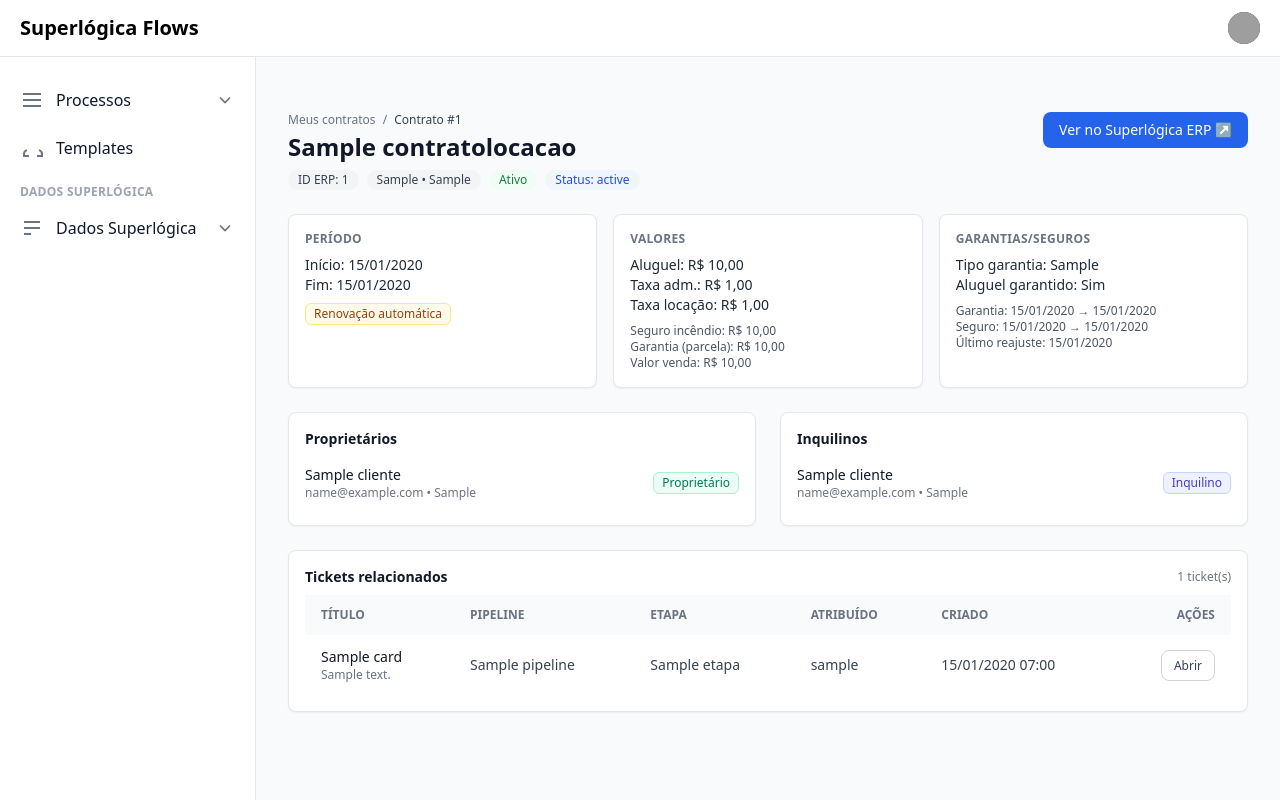
After one commit to thiagohfagundes/flows, a Django app: page /importador/contratos/1/ in a window 1280 px wide. The commit adds this page. Run offline with Django 5.2, Linux system fonts and the light colour scheme; a user stored in the database is signed in; tables that the repository leaves empty hold one stand-in row (values such as "Sample post"); some libraries are stand-ins or nearby versions; grey boxes are pictures that could not be loaded.

Commit message:
telas base quase completas

```diff
--- a/importador_erp/urls.py
+++ b/importador_erp/urls.py
@@ -4,4 +4,5 @@ from . import views
 urlpatterns = [
     path("importar/contratos/", views.importar_contratos_meus, name="importar_contratos"),
     path("importar/proprietarios/", views.importar_proprietarios, name="importar_proprietarios"),
+    path("contratos/<int:pk>/", views.contrato_detail, name="contrato_detail"),
 ]
--- a/importador_erp/views.py
+++ b/importador_erp/views.py
@@ -353,3 +353,29 @@ class ContratosLocacaoListView(ListView):
         qs.pop("page", None)
         ctx["querystring"] = qs.urlencode()
         return ctx
+
+@login_required
+def contrato_detail(request, pk):
+    contrato = (
+        ContratoLocacao.objects
+        .select_related("licenca")
+        .prefetch_related(
+            "proprietarios", "inquilinos",
+            # cards vinculados e dependências comuns para listar bonitinho
+            "cards__etapa", "cards__pipeline", "cards__atribuido_a",
+        )
+        .get(pk=pk)
+    )
+
+    # KPIs rápidos
+    cards = contrato.cards.all()  # graças ao related_name='cards' no M2M de Card
+    tarefas_total = 0
+    tarefas_done = 0
+    # se quiser contar tarefas, dá para anotar; para simplicidade, deixo sem anotar aqui
+
+    ctx = {
+        "contrato": contrato,
+        "cards": cards,
+        "erp_url": f"https://apps.superlogica.net/imobiliaria/contratos/id/{contrato.identificador_contrato}",
+    }
+    return render(request, "importador_erp/contrato_detail.html", ctx)
--- a/kanban/urls.py
+++ b/kanban/urls.py
@@ -27,7 +27,10 @@ urlpatterns = [
     path("cards/<int:card_id>/delete/", views.card_delete, name="card_delete"),
     path("cards/<int:card_id>/move/", views.card_move, name="card_move"),
     path("cards/<int:card_id>/", views.card_detail, name="card_detail"),
+    path("cards/<int:card_id>/page/", views.card_full, name="card_full"),
     path("cards/", views.TicketListView.as_view(), name="tickets_list"),
+    path("cards/<int:card_id>/update-etapa/", views.card_update_etapa, name="card_update_etapa"),
+    path("cards/<int:card_id>/update-assign/", views.card_update_assign, name="card_update_assign"),
 
     # apenas htmx (filtros dinâmicos)
     path("filtros/etapas/", views.filtro_etapas, name="filtro_etapas"),
--- a/templates/base.html
+++ b/templates/base.html
@@ -82,43 +82,40 @@
        aria-label="Sidebar">
   <div class="h-full px-3 pb-4 overflow-y-auto bg-white">
     <ul class="space-y-2 font-medium">
+
+      {% with name=request.resolver_match.url_name %}
       <!-- Processos -->
-
       <li>
         <button type="button"
                 class="flex w-full items-center p-2 rounded-lg hover:bg-gray-100 text-gray-900"
-                    data-collapse-toggle="submenu-superlogica"
-                    aria-controls="submenu-superlogica">
+                data-collapse-toggle="submenu-processos"
+                aria-controls="submenu-processos">
           <svg class="w-6 h-6 text-gray-500" fill="none" stroke="currentColor" stroke-width="2" viewBox="0 0 24 24"><path d="M3 12h18M3 6h18M3 18h18"/></svg>
           <span class="ml-3 flex-1 text-left">Processos</span>
           <svg class="ml-auto h-5 w-5 text-gray-500" fill="none" stroke="currentColor" stroke-width="2" viewBox="0 0 24 24"><path d="M6 9l6 6 6-6"/></svg>
         </button>
 
-            {% with name=request.resolver_match.url_name %}
-            <ul id="submenu-superlogica"
-                class="mt-1 space-y-1 pl-9 {% if name == 'meus_clientes' or name == 'meus_contratos' %}{% else %}hidden{% endif %}">
+        <ul id="submenu-processos"
+            class="mt-1 space-y-1 pl-9 {% if name == 'pipelines' or name == 'tickets_list' %}{% else %}hidden{% endif %}">
           <li>
             <a href="{% url 'kanban:pipelines' %}"
-                   class="flex items-center p-2 rounded-lg hover:bg-gray-100
-                          {% if name == 'meus_clientes' %}bg-gray-100 text-gray-900{% else %}text-gray-700{% endif %}">
+               class="flex items-center p-2 rounded-lg hover:bg-gray-100 {% if name == 'pipelines' %}bg-gray-100 text-gray-900{% else %}text-gray-700{% endif %}">
               <span class="truncate">Meus processos</span>
             </a>
           </li>
           <li>
             <a href="{% url 'kanban:tickets_list' %}"
-                   class="flex items-center p-2 rounded-lg hover:bg-gray-100
-                          {% if name == 'meus_contratos' %}bg-gray-100 text-gray-900{% else %}text-gray-700{% endif %}">
+               class="flex items-center p-2 rounded-lg hover:bg-gray-100 {% if name == 'tickets_list' %}bg-gray-100 text-gray-900{% else %}text-gray-700{% endif %}">
               <span class="truncate">Meus tickets</span>
             </a>
           </li>
         </ul>
-            {% endwith %}
       </li>
 
       <!-- Templates -->
       <li>
         <a href="{% url 'kanban_templates:template_list' %}"
-               class="flex items-center p-2 rounded-lg hover:bg-gray-100 {% if request.resolver_match and request.resolver_match.url_name == 'template_list' %}bg-gray-100 text-gray-900{% else %}text-gray-900{% endif %}">
+           class="flex items-center p-2 rounded-lg hover:bg-gray-100 {% if name == 'template_list' %}bg-gray-100 text-gray-900{% else %}text-gray-900{% endif %}">
           <svg class="w-6 h-6 text-gray-500" fill="none" stroke="currentColor" stroke-width="2" viewBox="0 0 24 24"><path d="M17 20h5v-2a4 4 0 00-3-3.87M9 20H4v-2a4 4 0 013-3.87"/></svg>
           <span class="ml-3">Templates</span>
         </a>
@@ -129,40 +126,39 @@
         <div class="px-2 pt-2 text-xs font-semibold uppercase tracking-wide text-gray-400">Dados Superlógica</div>
       </li>
 
-          <!-- Macroopção Dados Superlógica -->
+      <!-- Dados Superlógica -->
       <li>
         <button type="button"
                 class="flex w-full items-center p-2 rounded-lg hover:bg-gray-100 text-gray-900"
-                    data-collapse-toggle="submenu-superlogica"
-                    aria-controls="submenu-superlogica">
+                data-collapse-toggle="submenu-dados-sl"
+                aria-controls="submenu-dados-sl">
           <svg class="w-6 h-6 text-gray-500" fill="none" stroke="currentColor" stroke-width="2" viewBox="0 0 24 24"><path d="M4 6h16M4 12h16M4 18h7"/></svg>
           <span class="ml-3 flex-1 text-left">Dados Superlógica</span>
           <svg class="ml-auto h-5 w-5 text-gray-500" fill="none" stroke="currentColor" stroke-width="2" viewBox="0 0 24 24"><path d="M6 9l6 6 6-6"/></svg>
         </button>
 
-            {% with name=request.resolver_match.url_name %}
-            <ul id="submenu-superlogica"
+        <ul id="submenu-dados-sl"
             class="mt-1 space-y-1 pl-9 {% if name == 'meus_clientes' or name == 'meus_contratos' %}{% else %}hidden{% endif %}">
           <li>
             <a href="{% url 'meus_clientes' %}"
-                   class="flex items-center p-2 rounded-lg hover:bg-gray-100
-                          {% if name == 'meus_clientes' %}bg-gray-100 text-gray-900{% else %}text-gray-700{% endif %}">
+               class="flex items-center p-2 rounded-lg hover:bg-gray-100 {% if name == 'meus_clientes' %}bg-gray-100 text-gray-900{% else %}text-gray-700{% endif %}">
               <span class="truncate">Meus clientes</span>
             </a>
           </li>
           <li>
             <a href="{% url 'meus_contratos' %}"
-                   class="flex items-center p-2 rounded-lg hover:bg-gray-100
-                          {% if name == 'meus_contratos' %}bg-gray-100 text-gray-900{% else %}text-gray-700{% endif %}">
+               class="flex items-center p-2 rounded-lg hover:bg-gray-100 {% if name == 'meus_contratos' %}bg-gray-100 text-gray-900{% else %}text-gray-700{% endif %}">
               <span class="truncate">Meus contratos</span>
             </a>
           </li>
         </ul>
+      </li>
       {% endwith %}
-          </li>
+
     </ul>
   </div>
 </aside>
+
 
     <!-- Conteúdo principal -->
     <main class="p-4 lg:ml-64 pt-20">
--- /dev/null
+++ b/templates/importador_erp/contrato_detail.html
@@ -0,0 +1,179 @@
+{% extends "base.html" %}
+{% block title %}Contrato {{ contrato.identificador_contrato }} – {{ contrato.nome_do_imovel }}{% endblock %}
+
+{% block content %}
+<div class="mx-auto max-w-7xl px-4 py-8 space-y-6">
+
+  <!-- Header / Ações -->
+  <div class="flex flex-wrap items-start justify-between gap-3">
+    <div>
+      <nav class="text-xs text-gray-500 mb-1">
+        <a href="{% url 'meus_contratos' %}" class="hover:underline">Meus contratos</a>
+        <span class="mx-1">/</span>
+        <span class="text-gray-700">Contrato #{{ contrato.id }}</span>
+      </nav>
+      <h1 class="text-2xl font-semibold text-gray-900 leading-tight">
+        {{ contrato.nome_do_imovel }}
+      </h1>
+      <div class="mt-2 flex flex-wrap items-center gap-2">
+        <span class="inline-flex items-center rounded-full bg-gray-100 px-2.5 py-0.5 text-xs text-gray-700">
+          ID ERP: {{ contrato.identificador_contrato }}
+        </span>
+        <span class="inline-flex items-center rounded-full bg-gray-100 px-2.5 py-0.5 text-xs text-gray-700">
+          {{ contrato.tipo_imovel }} • {{ contrato.tipo_contrato }}
+        </span>
+        <span class="inline-flex items-center rounded-full px-2.5 py-0.5 text-xs
+                     {% if contrato.contrato_ativo %}bg-green-50 text-green-700{% else %}bg-red-50 text-red-700{% endif %}">
+          {% if contrato.contrato_ativo %}Ativo{% else %}Inativo{% endif %}
+        </span>
+        <span class="inline-flex items-center rounded-full bg-blue-50 px-2.5 py-0.5 text-xs text-blue-700">
+          Status: {{ contrato.status_contrato }}
+        </span>
+      </div>
+    </div>
+
+    <div class="flex items-center gap-2">
+      <a href="{{ erp_url }}" target="_blank" rel="noopener"
+         class="rounded-lg bg-blue-600 px-4 py-2 text-sm font-medium text-white hover:bg-blue-700">
+        Ver no Superlógica ERP ↗
+      </a>
+    </div>
+  </div>
+
+  <!-- Resumo do contrato -->
+  <section class="grid grid-cols-1 gap-4 md:grid-cols-3">
+    <div class="rounded-lg border border-gray-200 bg-white p-4 shadow-sm">
+      <div class="text-xs font-semibold uppercase tracking-wide text-gray-500 mb-2">Período</div>
+      <div class="text-sm text-gray-800">
+        Início: <span class="font-medium">{{ contrato.data_inicio|date:"d/m/Y" }}</span><br>
+        Fim: <span class="font-medium">{{ contrato.data_fim|date:"d/m/Y" }}</span>
+      </div>
+      {% if contrato.renovacao_automatica %}
+        <div class="mt-2 inline-flex items-center rounded-md bg-amber-50 px-2 py-0.5 text-xs text-amber-800 border border-amber-200">
+          Renovação automática
+        </div>
+      {% endif %}
+    </div>
+
+    <div class="rounded-lg border border-gray-200 bg-white p-4 shadow-sm">
+      <div class="text-xs font-semibold uppercase tracking-wide text-gray-500 mb-2">Valores</div>
+      <div class="text-sm text-gray-800">
+        Aluguel: <span class="font-medium">R$ {{ contrato.valor_aluguel|floatformat:2 }}</span><br>
+        Taxa adm.: <span class="font-medium">R$ {{ contrato.taxa_administracao|floatformat:2 }}</span><br>
+        Taxa locação: <span class="font-medium">R$ {{ contrato.taxa_locacao|floatformat:2 }}</span>
+      </div>
+      {% if contrato.valor_seguro_incendio %}
+        <div class="mt-2 text-xs text-gray-600">Seguro incêndio: R$ {{ contrato.valor_seguro_incendio|floatformat:2 }}</div>
+      {% endif %}
+      {% if contrato.valor_garantia_parcela %}
+        <div class="text-xs text-gray-600">Garantia (parcela): R$ {{ contrato.valor_garantia_parcela|floatformat:2 }}</div>
+      {% endif %}
+      {% if contrato.valor_venda_imovel %}
+        <div class="text-xs text-gray-600">Valor venda: R$ {{ contrato.valor_venda_imovel|floatformat:2 }}</div>
+      {% endif %}
+    </div>
+
+    <div class="rounded-lg border border-gray-200 bg-white p-4 shadow-sm">
+      <div class="text-xs font-semibold uppercase tracking-wide text-gray-500 mb-2">Garantias/Seguros</div>
+      <div class="text-sm text-gray-800">
+        Tipo garantia: <span class="font-medium">{{ contrato.tipo_garantia }}</span><br>
+        Aluguel garantido: <span class="font-medium">{% if contrato.aluguel_garantido %}Sim{% else %}Não{% endif %}</span>
+      </div>
+      <div class="mt-2 text-xs text-gray-600">
+        {% if contrato.data_inicio_garantia %} Garantia: {{ contrato.data_inicio_garantia|date:"d/m/Y" }} → {{ contrato.data_fim_garantia|date:"d/m/Y" }}<br>{% endif %}
+        {% if contrato.data_inicio_seguro_incendio %} Seguro: {{ contrato.data_inicio_seguro_incendio|date:"d/m/Y" }} → {{ contrato.data_fim_seguro_incendio|date:"d/m/Y" }}<br>{% endif %}
+        {% if contrato.data_ultimo_reajuste %} Último reajuste: {{ contrato.data_ultimo_reajuste|date:"d/m/Y" }}{% endif %}
+      </div>
+    </div>
+  </section>
+
+  <!-- Pessoas -->
+  <div class="grid grid-cols-1 gap-6 lg:grid-cols-2">
+    <section class="rounded-lg border border-gray-200 bg-white p-4 shadow-sm">
+      <h2 class="mb-2 text-sm font-semibold text-gray-900">Proprietários</h2>
+      {% if contrato.proprietarios.all %}
+        <ul class="divide-y divide-gray-100">
+          {% for p in contrato.proprietarios.all %}
+            <li class="py-2 flex items-center justify-between">
+              <div>
+                <div class="text-sm font-medium text-gray-900">{{ p.nome }}</div>
+                <div class="text-xs text-gray-500">{{ p.email }} • {{ p.cpf_cnpj }}</div>
+              </div>
+              <span class="rounded-md bg-emerald-50 px-2 py-0.5 text-xs text-emerald-700 border border-emerald-200">Proprietário</span>
+            </li>
+          {% endfor %}
+        </ul>
+      {% else %}
+        <p class="text-xs text-gray-500">Nenhum proprietário vinculado.</p>
+      {% endif %}
+    </section>
+
+    <section class="rounded-lg border border-gray-200 bg-white p-4 shadow-sm">
+      <h2 class="mb-2 text-sm font-semibold text-gray-900">Inquilinos</h2>
+      {% if contrato.inquilinos.all %}
+        <ul class="divide-y divide-gray-100">
+          {% for i in contrato.inquilinos.all %}
+            <li class="py-2 flex items-center justify-between">
+              <div>
+                <div class="text-sm font-medium text-gray-900">{{ i.nome }}</div>
+                <div class="text-xs text-gray-500">{{ i.email }} • {{ i.cpf_cnpj }}</div>
+              </div>
+              <span class="rounded-md bg-indigo-50 px-2 py-0.5 text-xs text-indigo-700 border border-indigo-200">Inquilino</span>
+            </li>
+          {% endfor %}
+        </ul>
+      {% else %}
+        <p class="text-xs text-gray-500">Nenhum inquilino vinculado.</p>
+      {% endif %}
+    </section>
+  </div>
+
+  <!-- Cards vinculados -->
+  <section class="rounded-lg border border-gray-200 bg-white p-4 shadow-sm">
+    <div class="mb-2 flex items-center justify-between">
+      <h2 class="text-sm font-semibold text-gray-900">Tickets relacionados</h2>
+      <span class="text-xs text-gray-500">{{ cards|length }} ticket(s)</span>
+    </div>
+
+    {% if cards %}
+      <div class="overflow-x-auto">
+        <table class="w-full text-left text-sm text-gray-700">
+          <thead class="bg-gray-50 text-xs uppercase text-gray-500">
+            <tr>
+              <th class="px-4 py-3">Título</th>
+              <th class="px-4 py-3">Pipeline</th>
+              <th class="px-4 py-3">Etapa</th>
+              <th class="px-4 py-3">Atribuído</th>
+              <th class="px-4 py-3">Criado</th>
+              <th class="px-4 py-3 text-right">Ações</th>
+            </tr>
+          </thead>
+          <tbody class="divide-y divide-gray-100">
+            {% for c in cards %}
+              <tr class="bg-white">
+                <td class="px-4 py-3">
+                  <div class="font-medium text-gray-900">{{ c.titulo }}</div>
+                  {% if c.descricao %}<div class="text-xs text-gray-500">{{ c.descricao|truncatechars:80 }}</div>{% endif %}
+                </td>
+                <td class="px-4 py-3">{{ c.pipeline.nome|default:"—" }}</td>
+                <td class="px-4 py-3">{{ c.etapa.nome|default:"—" }}</td>
+                <td class="px-4 py-3">{{ c.atribuido_a.username|default:"—" }}</td>
+                <td class="px-4 py-3">{{ c.data_criacao|date:"d/m/Y H:i" }}</td>
+                <td class="px-4 py-3 text-right">
+                  <a href="{% url 'kanban:card_full' c.id %}"
+                     class="rounded-lg border border-gray-300 bg-white px-3 py-1.5 text-xs font-medium text-gray-700 hover:bg-gray-50">
+                    Abrir
+                  </a>
+                </td>
+              </tr>
+            {% endfor %}
+          </tbody>
+        </table>
+      </div>
+    {% else %}
+      <p class="text-sm text-gray-500">Nenhum ticket relacionado ao contrato.</p>
+    {% endif %}
+  </section>
+
+</div>
+{% endblock %}
--- a/templates/importador_erp/contratos_lista.html
+++ b/templates/importador_erp/contratos_lista.html
@@ -166,7 +166,7 @@
           <tbody class="divide-y divide-gray-100">
             {% for c in contratos %}
               <tr class="bg-white">
-                <td class="px-4 py-3 font-medium text-gray-900">{{ c.nome_do_imovel }}</td>
+                <td class="px-4 py-3 font-medium text-gray-900"><a href="{% url 'contrato_detail' c.id %}">{{ c.nome_do_imovel }}</a></td>
                 <td class="px-4 py-3">{{ c.data_inicio|date:"d/m/Y" }}</td>
                 <td class="px-4 py-3">{{ c.data_fim|date:"d/m/Y" }}</td>
                 <td class="px-4 py-3 text-right">R$ {{ c.valor_aluguel|floatformat:2 }}</td>
--- /dev/null
+++ b/templates/kanban/partials/badge_assign.html
@@ -0,0 +1,4 @@
+<!-- templates/kanban/partials/badge_assign.html -->
+<span class="inline-flex items-center rounded-full bg-blue-50 px-2.5 py-0.5 text-xs text-blue-700">
+  {% if card.atribuido_a %}Atribuído: {{ card.atribuido_a.username }}{% else %}Sem responsável{% endif %}
+</span>
--- /dev/null
+++ b/templates/kanban/partials/badge_etapa.html
@@ -0,0 +1,3 @@
+<span class="inline-flex items-center rounded-full bg-gray-100 px-2.5 py-0.5 text-xs text-gray-700">
+  Etapa: {{ card.etapa.nome }}
+</span>
--- a/templates/kanban/partials/card_drawer.html
+++ b/templates/kanban/partials/card_drawer.html
@@ -20,8 +20,7 @@
     </div>
   </div>
 
-  <a href="{% url 'kanban:card_detail' card.id %}"
-     target="_blank" rel="noopener">
+  <a href="{% url 'kanban:card_full' card.id %}">
     Ver em tela cheia ↗
   </a>
 </div>
--- a/templates/kanban/tickets_list.html
+++ b/templates/kanban/tickets_list.html
@@ -151,7 +151,7 @@
             {% for c in cards %}
               <tr class="bg-white">
                 <td class="px-4 py-3">
-                  <div class="font-medium text-gray-900">{{ c.titulo }}</div>
+                  <div class="font-medium text-gray-900"><a href="{% url 'kanban:card_full' c.id %}">{{ c.titulo }}</a></div>
                   {% if c.descricao %}
                     <div class="text-xs text-gray-500">{{ c.descricao|truncatechars:80 }}</div>
                   {% endif %}
@@ -200,7 +200,7 @@
                   <span class="text-sm text-gray-600">{{ c.data_criacao|date:"d/m/Y H:i" }}</span>
                 </td>
                 <td class="px-4 py-3 text-right">
-                  <a href="{% url 'kanban:card_detail' c.id %}"
+                  <a href="{% url 'kanban:card_full' c.id %}"
                      class="rounded-lg border border-gray-300 bg-white px-3 py-1.5 text-xs font-medium text-gray-700 hover:bg-gray-50">
                     Abrir
                   </a>
```
Also changed, not shown: kanban/views.py (+76 -8 lines), templates/kanban/card_detail.html (added, +283 -0 lines). Lines whose indentation alone changed are shown as unchanged.
